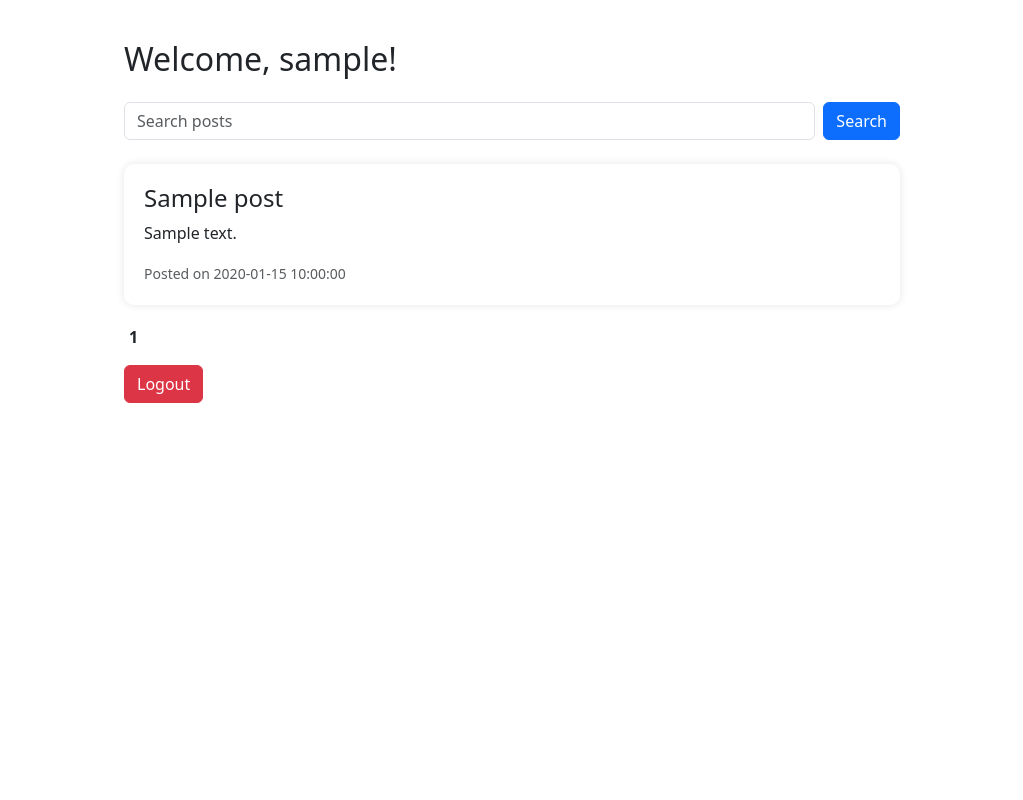
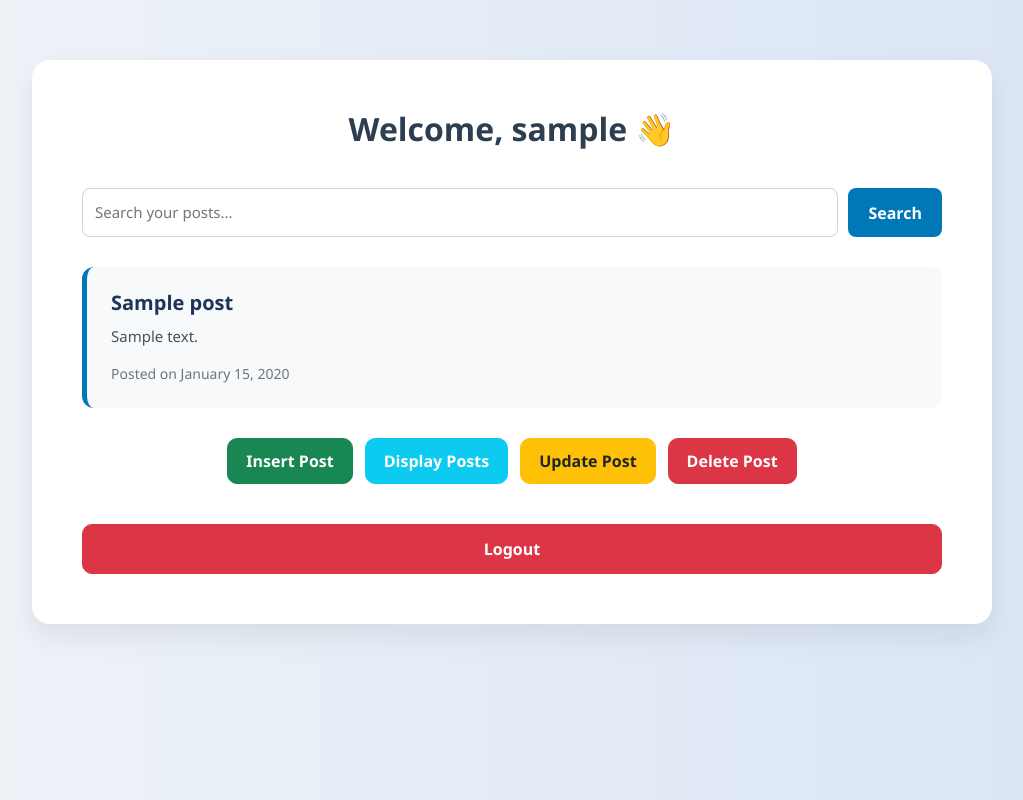
Before and after one commit to Tanujyashodha/web-development-using-php-and-mysql-, a PHP site: page /dashbord.php in a window 1280 px wide. Shown: the whole page, without its empty margins (128-1151 px from the left). Run offline with PHP 8.4, Linux system fonts and the light colour scheme; the visitor is signed in with stand-in values (Sample User, id 1); tables that the repository leaves empty or names only in its code hold one stand-in row (values such as "Sample post").

Commit message:
Update dashbord.php

```diff
--- a/dashbord.php
+++ b/dashbord.php
@@ -8,61 +8,197 @@ if (!isset($_SESSION['user_id'])) {
 }
 
 $user_id = $_SESSION['user_id'];
+$user_name = $_SESSION['user_name'];
+
 $search = trim($_GET['search'] ?? '');
+$page = max(1, intval($_GET['page'] ?? 1));
 $limit = 5;
-$page = isset($_GET['page']) ? max(1, (int)$_GET['page']) : 1;
 $offset = ($page - 1) * $limit;
 
-// Escape search input
 $search_safe = mysqli_real_escape_string($conn, $search);
-$search_condition = $search ? " AND (title LIKE '%$search_safe%' OR content LIKE '%$search_safe%')" : "";
+$search_condition = $search ? "AND (title LIKE '%$search_safe%' OR content LIKE '%$search_safe%')" : "";
 
-// Total posts for pagination
-$count_sql = "SELECT COUNT(*) as total FROM posts WHERE id = $user_id $search_condition";
+$count_sql = "SELECT COUNT(*) as total FROM posts WHERE user_id = $user_id $search_condition";
 $total_result = mysqli_query($conn, $count_sql);
 $total_posts = mysqli_fetch_assoc($total_result)['total'];
 $total_pages = ceil($total_posts / $limit);
 
-// Fetch paginated posts
-$sql = "SELECT * FROM posts WHERE id = $user_id $search_condition ORDER BY created_at DESC LIMIT $limit OFFSET $offset";
+$sql = "SELECT * FROM posts WHERE user_id = $user_id $search_condition ORDER BY created_at DESC LIMIT $limit OFFSET $offset";
 $result = mysqli_query($conn, $sql);
 ?>
-
 <!DOCTYPE html>
 <html lang="en">
 <head>
   <meta charset="UTF-8">
   <title>Dashboard</title>
+  <meta name="viewport" content="width=device-width, initial-scale=1">
   <link href="https://cdn.jsdelivr.net/npm/bootstrap@5.3.0/dist/css/bootstrap.min.css" rel="stylesheet">
   <style>
-    .container { max-width: 800px; margin-top: 40px; }
-    .post { background: #fff; padding: 20px; border-radius: 10px; margin-bottom: 20px; box-shadow: 0 0 8px rgba(0,0,0,0.1); }
-    .pagination a, .pagination strong { margin: 0 5px; text-decoration: none; }
+    body {
+      background: linear-gradient(to right, #f0f4f8, #d9e4f5);
+      font-family: 'Segoe UI', Tahoma, Geneva, Verdana, sans-serif;
+    }
+
+    .dashboard-container {
+      max-width: 960px;
+      margin: 60px auto;
+      background: #ffffff;
+      padding: 50px;
+      border-radius: 18px;
+      box-shadow: 0 12px 30px rgba(0, 0, 0, 0.08);
+    }
+
+    .dashboard-header {
+      text-align: center;
+      margin-bottom: 40px;
+    }
+
+    .dashboard-header h2 {
+      font-weight: bold;
+      color: #2c3e50;
+    }
+
+    .search-bar {
+      display: flex;
+      gap: 10px;
+      margin-bottom: 30px;
+    }
+
+    .search-bar input {
+      flex: 1;
+      border-radius: 8px;
+      border: 1px solid #ced4da;
+      padding: 12px;
+      font-size: 15px;
+    }
+
+    .search-bar button {
+      border-radius: 8px;
+      padding: 12px 20px;
+      background: #0077b6;
+      border: none;
+      color: white;
+      font-weight: 600;
+    }
+
+    .search-bar button:hover {
+      background: #023e8a;
+    }
+
+    .post {
+      background-color: #f8f9fa;
+      padding: 24px;
+      border-left: 5px solid #0077b6;
+      border-radius: 12px;
+      margin-bottom: 24px;
+      transition: box-shadow 0.3s ease;
+    }
+
+    .post:hover {
+      box-shadow: 0 4px 16px rgba(0, 0, 0, 0.1);
+    }
+
+    .post h5 {
+      color: #1d3557;
+      font-size: 20px;
+      font-weight: 700;
+    }
+
+    .post p {
+      font-size: 15px;
+      color: #495057;
+      margin-top: 10px;
+    }
+
+    .post small {
+      color: #6c757d;
+      display: block;
+      margin-top: 8px;
+    }
+
+    .pagination .page-link {
+      border-radius: 8px;
+      margin: 0 5px;
+      color: #0077b6;
+      font-weight: 500;
+    }
+
+    .pagination .page-item.active .page-link {
+      background-color: #0077b6;
+      color: white;
+      border: none;
+    }
+
+    .action-buttons {
+      display: flex;
+      gap: 12px;
+      flex-wrap: wrap;
+      justify-content: center;
+      margin-top: 30px;
+    }
+
+    .action-buttons .btn {
+      border-radius: 10px;
+      padding: 10px 18px;
+      font-weight: 600;
+    }
+
+    .logout-btn {
+      display: block;
+      margin: 40px auto 0;
+      font-weight: 600;
+      border-radius: 10px;
+      padding: 12px 24px;
+    }
   </style>
 </head>
 <body>
-<div class="container">
-  <h2 class="mb-4">Welcome, <?= htmlspecialchars($_SESSION['user_name']) ?>!</h2>
-  <form class="d-flex mb-4" method="GET" action="dashboard.php">
-    <input class="form-control me-2" type="search" name="search" placeholder="Search posts" value="<?= htmlspecialchars($search) ?>">
-    <button class="btn btn-primary" type="submit">Search</button>
+  <div class="dashboard-container">
+    <div class="dashboard-header">
+      <h2>Welcome, <?= htmlspecialchars($user_name) ?> 👋</h2>
+    </div>
+
+    <!-- Search Form -->
+    <form method="GET" class="search-bar">
+      <input type="text" name="search" placeholder="Search your posts..." value="<?= htmlspecialchars($search) ?>">
+      <button type="submit">Search</button>
     </form>
 
+    <!-- Posts -->
+    <?php if ($result && mysqli_num_rows($result) > 0): ?>
       <?php while ($row = mysqli_fetch_assoc($result)): ?>
         <div class="post">
-      <h4><?= htmlspecialchars($row['title']) ?></h4>
+          <h5><?= htmlspecialchars($row['title']) ?></h5>
           <p><?= nl2br(htmlspecialchars($row['content'])) ?></p>
-      <small class="text-muted">Posted on <?= $row['created_at'] ?></small>
+          <small>Posted on <?= date('F j, Y', strtotime($row['created_at'])) ?></small>
         </div>
       <?php endwhile; ?>
+    <?php else: ?>
+      <p>No posts found.</p>
+    <?php endif; ?>
 
-  <nav class="pagination">
+    <!-- Pagination -->
+    <?php if ($total_pages > 1): ?>
+      <nav class="mt-4">
+        <ul class="pagination justify-content-center">
           <?php for ($i = 1; $i <= $total_pages; $i++): ?>
-      <?= $i == $page ? "<strong>$i</strong>" : "<a href='?page=$i&search=" . urlencode($search) . "'>$i</a>" ?>
+            <li class="page-item <?= $i === $page ? 'active' : '' ?>">
+              <a class="page-link" href="?page=<?= $i ?>&search=<?= urlencode($search) ?>"><?= $i ?></a>
+            </li>
           <?php endfor; ?>
+        </ul>
       </nav>
+    <?php endif; ?>
 
-  <a href="logout.php" class="btn btn-danger mt-3">Logout</a>
+    <!-- Action Buttons -->
+    <div class="action-buttons">
+      <a href="insertpost.php" class="btn btn-success">Insert Post</a>
+      <a href="displaypost.php" class="btn btn-info text-white">Display Posts</a>
+      <a href="updatepost.php" class="btn btn-warning text-dark">Update Post</a>
+      <a href="deletepost.php" class="btn btn-danger">Delete Post</a>
+    </div>
+
+    <a href="logout.php" class="btn btn-danger logout-btn">Logout</a>
   </div>
 </body>
 </html>
```
Lines whose indentation alone changed are shown as unchanged.
